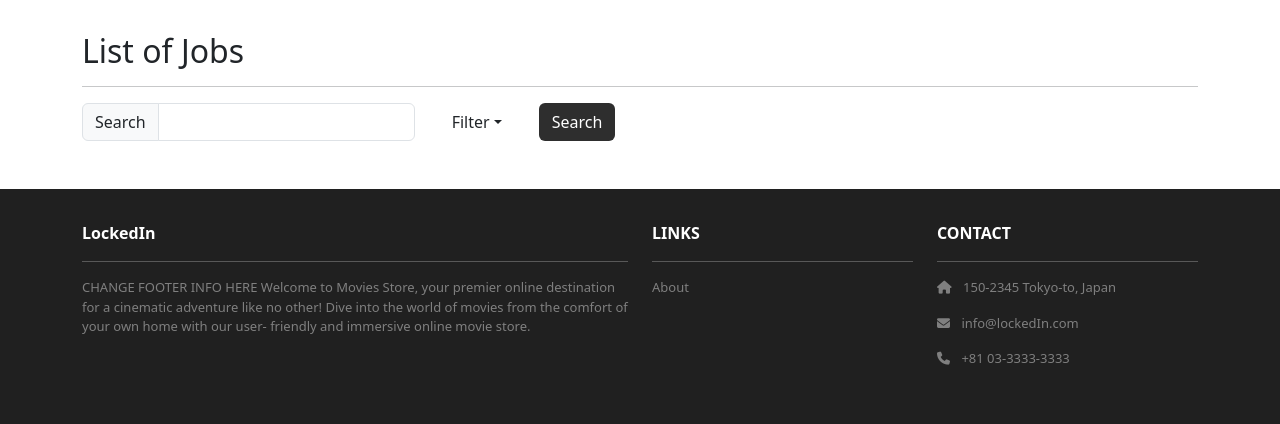
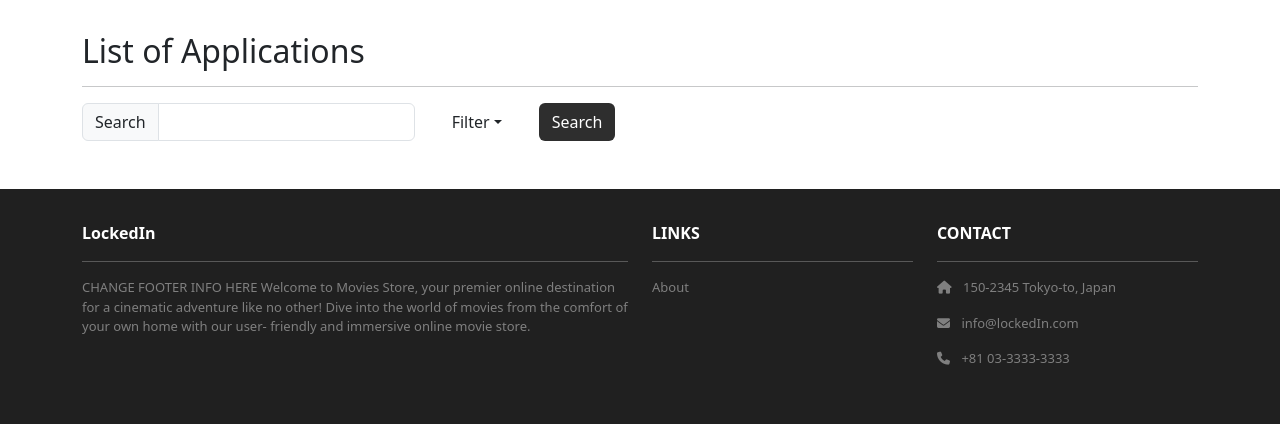
Before and after one commit to StealthyFearZ/lockedin, a Django app: template lockedin/jobs/templates/jobs/applications.html in a window 1280 px wide. Shown: the part 82-506 px from the top of the page. Run offline with Django 5.2, Linux system fonts and the light colour scheme; the template is opened without the code that fills it, so the values that code supplies are empty; parts of the project's set-up code (start-up, migrations or seed data) failed here and were passed over; some libraries are stand-ins or nearby versions.

Commit message:
name fix

```diff
--- a/lockedin/jobs/templates/jobs/applications.html
+++ b/lockedin/jobs/templates/jobs/applications.html
@@ -4,7 +4,7 @@
   <div class="container">
     <div class="row mt-3">
       <div class="col mx-auto mb-3">
-        <h2>List of Jobs</h2>
+        <h2>List of Applications</h2>
         <hr />
         <p class="card-text">
           <form method="GET">
```
